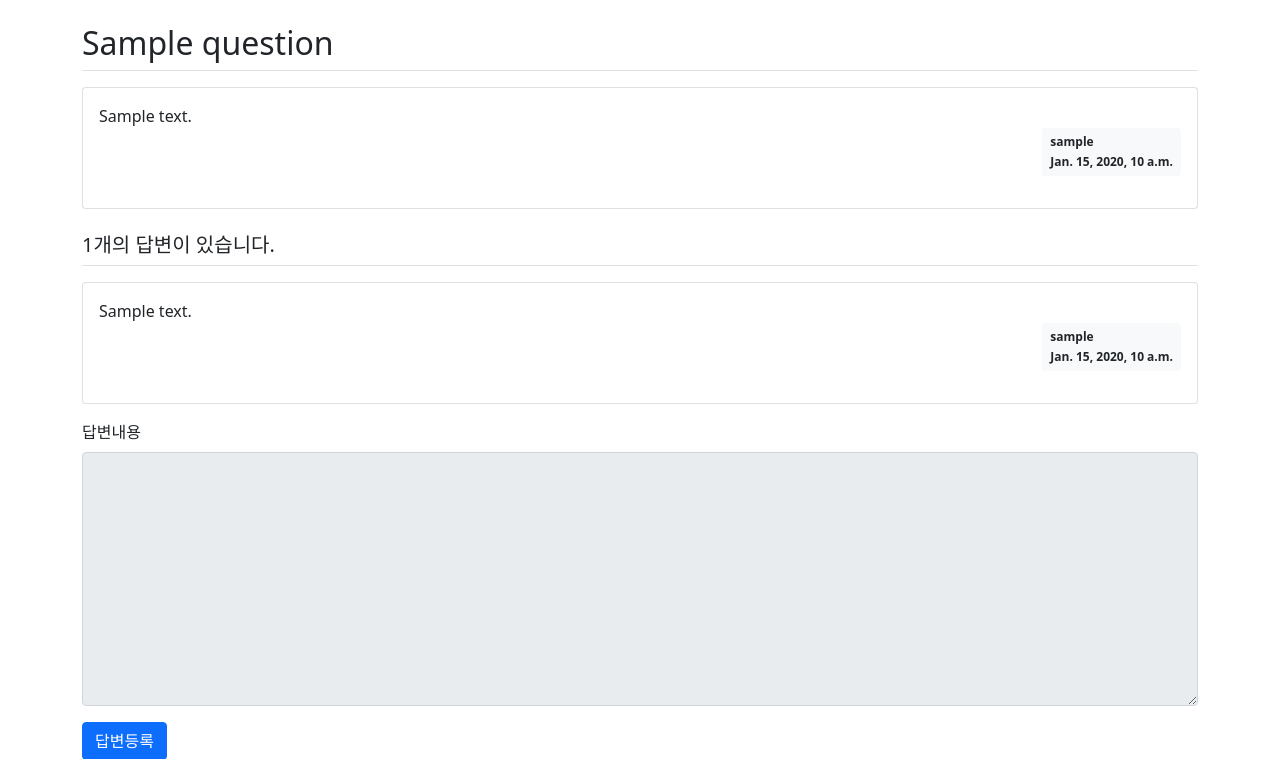
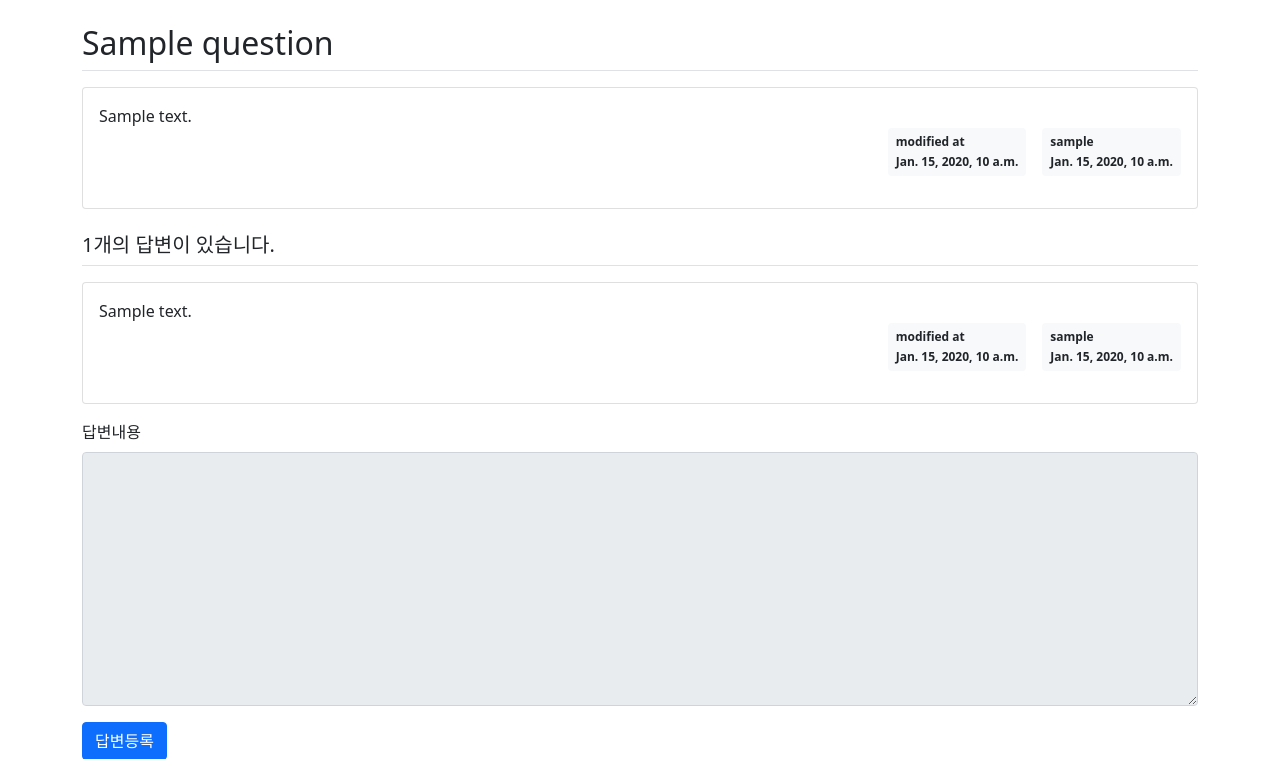
Before and after one commit to yejikim00/djangoProject, a Django app: template templates/pybo/question_detail.html in a window 1280 px wide. Shown: the part 57-816 px from the top of the page. Run offline with Django 4.2, Linux system fonts and the light colour scheme; the template is opened without the code that fills it: most values are stand-ins (such as "Sample title", 1, 10 or a date in 2020); some libraries are stand-ins or nearby versions.

Commit message:
질문 수정, 삭제, 수정일시 표시

```diff
--- a/pybo/models.py
+++ b/pybo/models.py
@@ -18,3 +18,4 @@ class Answer(models.Model):  # ForeignKey: 다른 모델을 속성으로 가지
     question = models.ForeignKey(Question, on_delete=models.CASCADE)
     content = models.TextField()
     create_date = models.DateTimeField()
+    modify_date = models.DateTimeField(null=True, blank=True)
--- a/templates/pybo/question_detail.html
+++ b/templates/pybo/question_detail.html
@@ -16,6 +16,12 @@
             <div class="card-body">           <!-- "white-space: pre-line: 글 내용의 줄바꿈을 정상적으로 표시하기 위해 적용한 스타일. -->
                 <div class="card-text" style="white-space: pre-line;">{{ question.content }}</div> <!-- white-space: 공백(줄바꿈, 들여쓰기, space 등), pre-line: 공백을 여러 개 넣어도 1개만 표시. -->
                 <div class="d-flex justify-content-end"> <!-- 컴포넌트 우측 정렬 -->
+                    {% if question.modify_date %}
+                        <div class="badge bg-light text-dark p-2 text-start mx-3">
+                            <div class="mb-2">modified at</div>
+                            <div>{{ question.modify_date }}</div>
+                        </div>
+                    {% endif %}
                     <div class="badge bg-light text-dark p-2 text-start"> {# bg-light: 연회색 배경 #}
                         <div class="mb-2">{{ question.author.username }}</div>
                         <div>{{ question.create_date }}</div>
@@ -38,6 +44,12 @@
                 <div class="card-body">
                     <div class="card-text" style="white-space: pre-line;">{{ answer.content }}</div>
                     <div class="d-flex justify-content-end">
+                        {% if answer.modify_date %}
+                            <div class="badge bg-light text-dark p-2 text-start mx-3">
+                                <div class="mb-2">modified at</div>
+                                <div>{{ answer.modify_date }}</div>
+                            </div>
+                        {% endif %}
                         <div class="badge bg-light text-dark p-2 text-start">
                             <div class="mb-2">{{ answer.author.username }}</div>
                             <div>{{ answer.create_date }}</div>
```
Also changed, not shown: db.sqlite3, pybo/migrations/0005_answer_modify_date.py (added).
